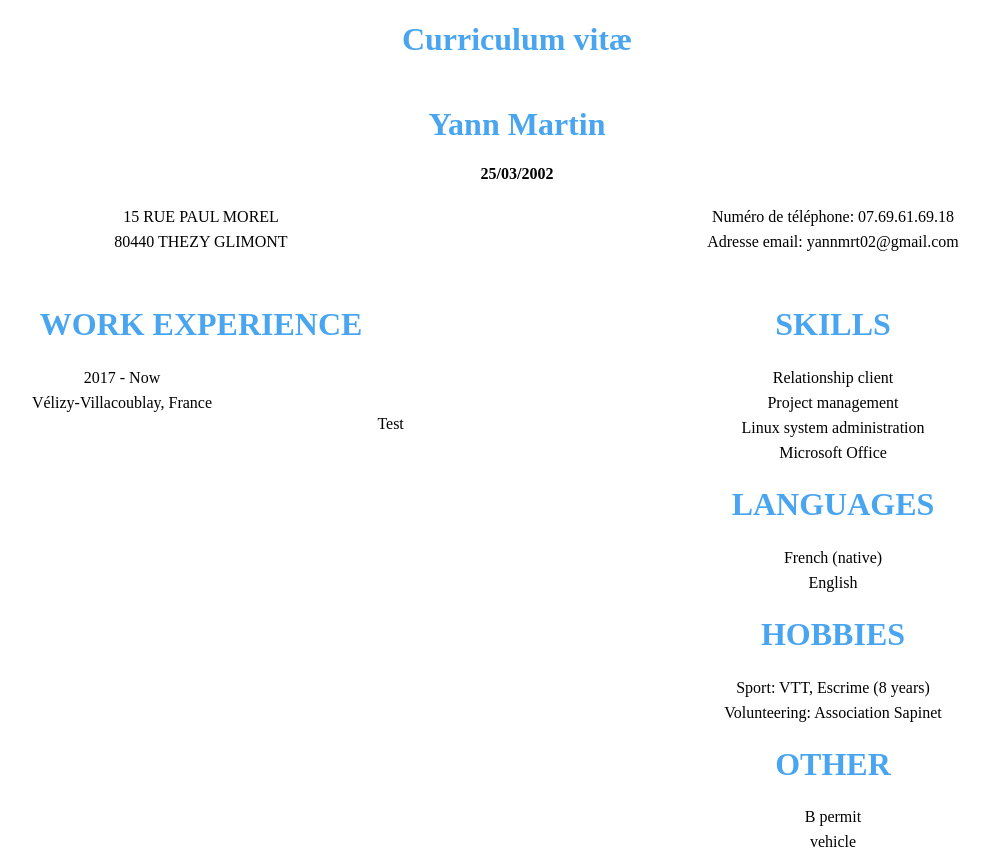
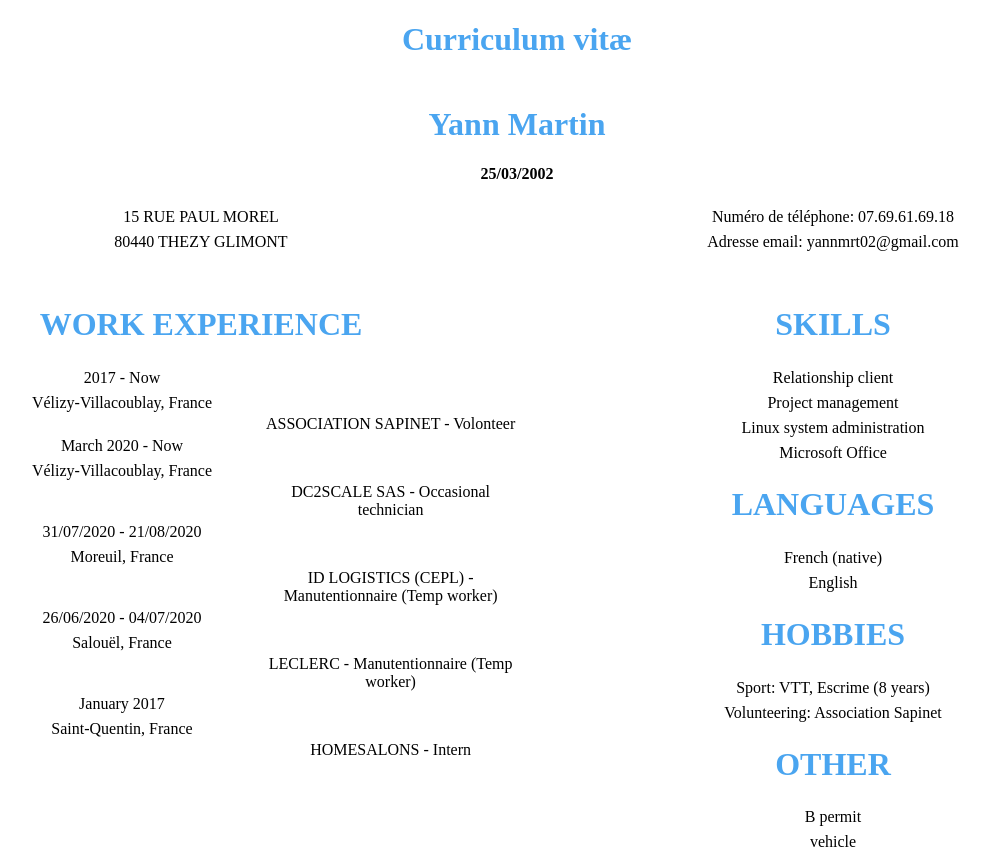
Before and after one commit to yannmrt/CV, a plain HTML site: page index.html in a window 1280 px wide. Shown: the whole page, without its empty margins (123-1113 px from the left). Drawn offline with Linux system fonts and the light colour scheme.

Commit message:
Ajout de contenu

```diff
--- a/index.html
+++ b/index.html
@@ -40,7 +40,40 @@
                     <p>Vélizy-Villacoublay, France</p>
                 </div>
                 <div class="workright">
-                    Test
+                    ASSOCIATION SAPINET - Volonteer
+
+                </div>
+
+                <div class="workleft">
+                    <p>March 2020 - Now</p>
+                    <p>Vélizy-Villacoublay, France</p>
+                </div>
+                <div class="workright">
+                    DC2SCALE SAS - Occasional technician
+                </div>
+
+                <div class="workleft">
+                    <p>31/07/2020 - 21/08/2020</p>
+                    <p>Moreuil, France</p>
+                </div>
+                <div class="workright">
+                    ID LOGISTICS (CEPL) - Manutentionnaire (Temp worker)
+                </div>
+
+                <div class="workleft">
+                    <p>26/06/2020 - 04/07/2020</p>
+                    <p>Salouël, France</p>
+                </div>
+                <div class="workright">
+                    LECLERC - Manutentionnaire (Temp worker)
+                </div>
+
+                <div class="workleft">
+                    <p>January 2017</p>
+                    <p>Saint-Quentin, France</p>
+                </div>
+                <div class="workright">
+                    HOMESALONS - Intern
                 </div>
              </div>
 
```
